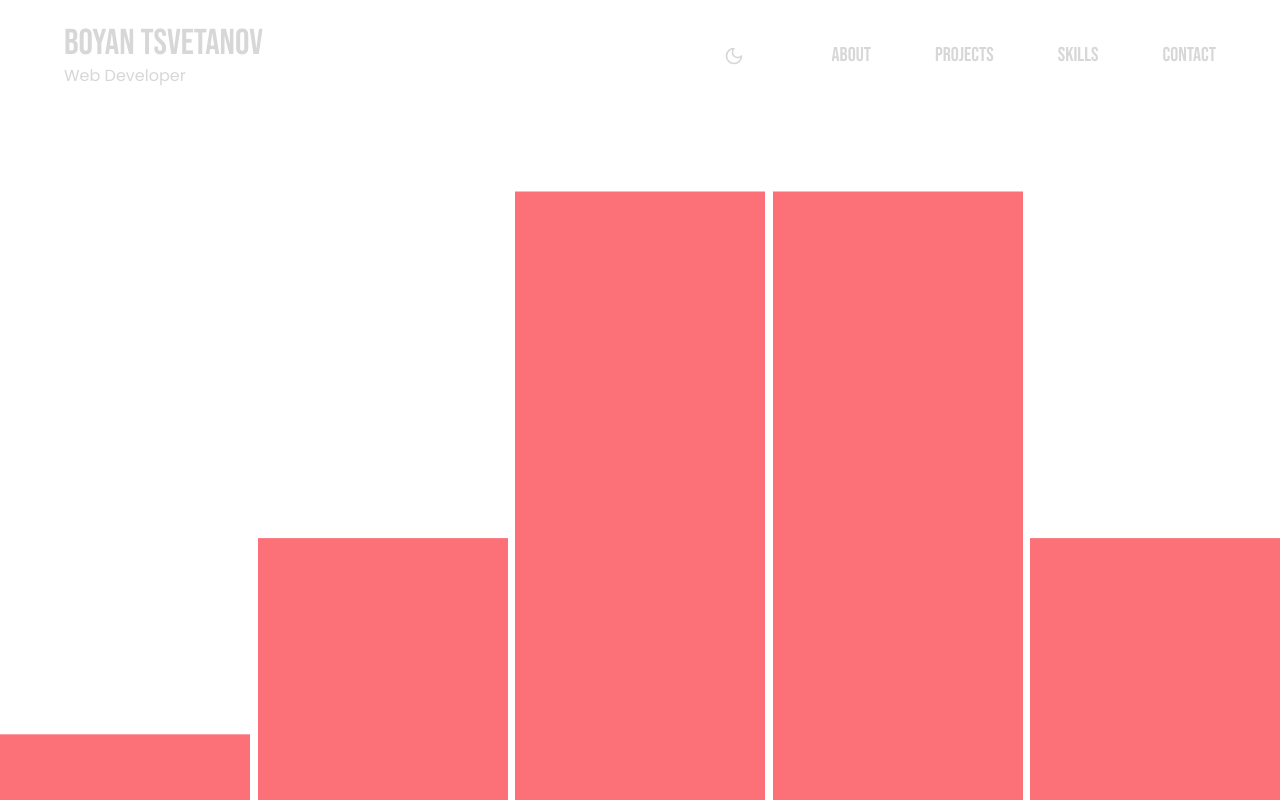
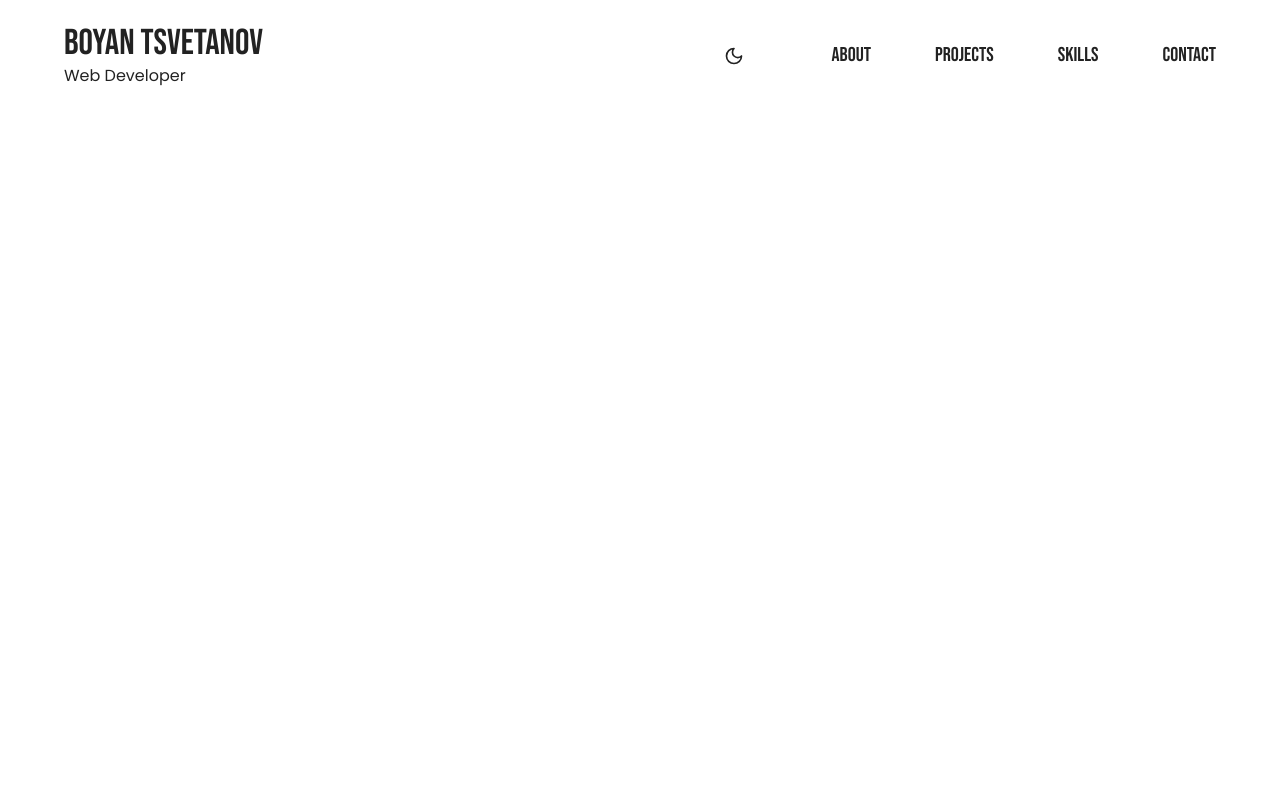
Before and after one commit to BoyanTsvetanov/Portfolio, a React (Vite) app: page / in a window 1280 px wide. Shown: the top 800 px of the page. Built offline with nearby package versions, Linux system fonts and the light colour scheme; a web font is replaced by a local one.

Commit message:
Add GSAP for animations, update About section, and enhance package dependencies

```diff
--- a/package.json
+++ b/package.json
@@ -13,6 +13,7 @@
     "deploy": "gh-pages -d dist"
   },
   "dependencies": {
+    "@gsap/react": "^2.1.2",
     "@tailwindcss/vite": "^4.0.9",
     "clsx": "^2.1.1",
     "framer-motion": "^12.12.1",
--- a/src/sections/About.jsx
+++ b/src/sections/About.jsx
@@ -21,7 +21,7 @@ const About = () => {
           <div className="relative flex flex-col max-lg:justify-stretch max-md:max-h-[50%] min-h-[25%] backdrop-blur-xs rounded-2xl border-2 border-primary-dark text-primary-dark dark:text-primary-light dark:max-md:text-primary-dark dark:max-md:backdrop-brightness-75 max-lg:rounded-b-xl max-lg:rounded-none max-lg:border-0 px-6 py-3 justify-center text-pretty max-md:text-sm max-md:pb-10">
             <h2 className="font-bold font-poppins text-2xl lg:my-2 max-lg:mb-2">About Me</h2>
             <p className="font-montserrat text-pretty">
-              An independent and self-motivated Junior Web Developer looking to apply my knowledge and skills in programming. I love creating beautiful programs with attention to detail.
+              An independent and self-motivated Front-End Developer looking to apply my knowledge and skills in programming. I love creating beautiful programs with attention to detail.
             </p>
           </div>
         </div>
--- a/src/sections/Hero.jsx
+++ b/src/sections/Hero.jsx
@@ -1,9 +1,8 @@
-import React,{useEffect} from 'react'
+import {useEffect} from 'react'
 
 const Hero = () => {
 
     useEffect(() => {
-        // Load the Spline Viewer script dynamically if needed
         const script = document.createElement("script");
         script.type = "module";
         script.src = "https://unpkg.com/@splinetool/viewer@1.9.54/build/spline-viewer.js";
--- a/src/sections/Intro.jsx
+++ b/src/sections/Intro.jsx
@@ -1,65 +1,61 @@
-import { useEffect, useState } from "react";
-import { motion, AnimatePresence } from "framer-motion";
+import { useEffect, useRef } from "react";
+import gsap from "gsap";
 
 export default function Intro() {
-  const [show, setShow] = useState(true);
+  const containerRef = useRef(null);
+  const barsRef = useRef([]);
+  const timelineRef = useRef(null);
 
   useEffect(() => {
-    const timer = setTimeout(() => setShow(false), 6000);
-    return () => clearTimeout(timer);
+    const ctx = gsap.context(() => {
+      const tl = gsap.timeline();
+
+
+      barsRef.current.forEach((bar, i) => {
+        gsap.to(bar, {
+          scaleY: 1,
+          duration: .75,
+          yoyo: true,
+          repeat: -1,
+          ease: "power1.inOut",
+          delay: i * 0.1,
+          transformOrigin: "bottom",
+        });
+      });
+
+      tl.to(
+        containerRef.current,
+        {
+          opacity: 0,
+          duration: .5,
+          ease: "power2.inOut",
+        },
+        "+=3"
+      );
+      tl.set(containerRef.current, { display: "none" });
+
+      timelineRef.current = tl;
+    }, containerRef);
+
+    return () => {
+      timelineRef.current?.kill();
+      gsap.killTweensOf(barsRef.current);
+    };
   }, []);
 
-  const containerVariants = {
-    initial: {},
-    animate: {
-      transition: {
-        staggerChildren: 0.3,
-      },
-    },
-    exit: {
-      opacity: 0,
-      transition: { duration: 1.5, ease: "easeInOut" },
-    },
-  };
-
-  const barVariants = {
-    initial: { scaleY: 0.5, opacity: 1 },
-    animate: {
-      scaleY: [0.1, 1, 0.1],
-      transition: {
-        duration: 1.5,
-        repeat: Infinity,
-        ease: "easeInOut",
-        repeatType: "loop",
-      },
-    },
-    exit: {
-      scaleY: 0,
-      opacity: 0,
-      transition: { duration: 1.5, ease: "easeInOut" },
-    },
-  };
-
   return (
-    <AnimatePresence>
-      {show && (
-        <motion.div
+    <div
+      ref={containerRef}
       className="fixed top-0 left-0 w-full h-full bg-light dark:bg-dark flex items-end justify-center gap-2 z-[9999]"
-          variants={containerVariants}
-          initial="initial"
-          animate="animate"
-          exit="exit"
     >
       {[...Array(5)].map((_, i) => (
-            <motion.div
+        <div
           key={i}
-              className="w-[20vw] h-full bg-red-500"
-              variants={barVariants}
-              style={{ originY: 1 }}
+          ref={(el) => (barsRef.current[i] = el)}
+          className="w-[100%] h-full bg-red-500"
+          style={{ transformOrigin: "bottom", transform: "scaleY(0.1)" }}
         />
       ))}
-        </motion.div>
-      )}
-    </AnimatePresence>
+    </div>
   );
 }
```
Also changed, not shown: 1 other file (tests, documents, lock files or other folders). Lines whose indentation alone changed are shown as unchanged.
